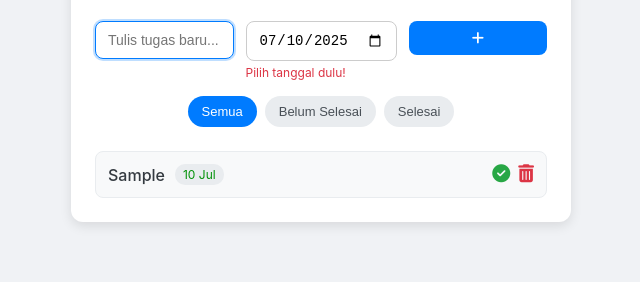
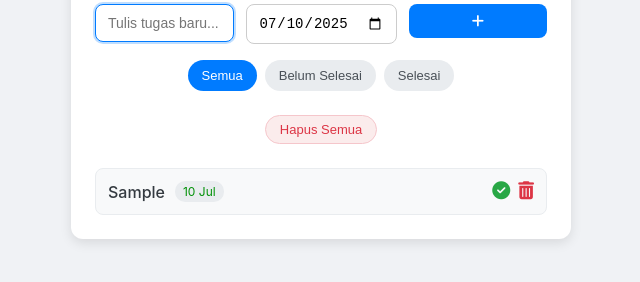
Before and after one commit to Revou-Coding-Camp/codingcamp-7-jul-25-erfianjunianto, a plain HTML site: page index.html in a window 1280 px wide. Both pictures are taken after typing "Sample" into the empty fields and a click on the button "Tambah Tugas". Shown: the part 328-610 px from the top of the page, without its empty margins (319-959 px from the left). Drawn offline with Linux system fonts and the light colour scheme.

Commit message:
add fitur hapus semua

```diff
--- a/css/style.css
+++ b/css/style.css
@@ -1,4 +1,4 @@
-/* --- Reset & Pengaturan Dasar --- */
+
 * {
     margin: 0;
     padding: 0;
@@ -16,7 +16,7 @@ body {
     padding: 20px;
 }
 
-/* --- Kontainer Utama --- */
+/* --- Kontainer --- */
 .app-container {
     width: 100%;
     max-width: 500px;
@@ -42,7 +42,7 @@ header p {
     color: #6c757d;
 }
 
-/* --- Form Input --- */
+
 #todo-form {
     display: flex;
     flex-wrap: wrap;
@@ -85,7 +85,6 @@ header p {
     background-color: #0056b3;
 }
 
-/* --- Validasi Error --- */
 #validation-error {
     color: #dc3545;
     font-size: 12px;
@@ -109,7 +108,6 @@ header p {
     border-color: #dc3545;
 }
 
-/* --- Tombol Filter --- */
 .filter-buttons {
     display: flex;
     justify-content: center;
@@ -139,7 +137,32 @@ header p {
     color: white;
 }
 
-/* --- Daftar To-Do --- */
+.extra-actions {
+    display: flex;
+    justify-content: center;
+    margin-bottom: 24px;
+}
+
+#delete-all-btn {
+    background-color: #fbecec;
+    color: #dc3545;
+    border: 1px solid #f5c6cb;
+    padding: 6px 14px;
+    border-radius: 20px;
+    font-size: 13px;
+    font-weight: 500;
+    cursor: pointer;
+    transition: background-color 0.2s, color 0.2s, border-color 0.2s;
+    display: none; /* Sembunyi secara default */
+}
+
+#delete-all-btn:hover {
+    background-color: #f8d7da;
+    color: #721c24;
+    border-color: #f1b0b7;
+}
+
+/* --- mengatur daftar To-Do --- */
 #todo-list {
     list-style: none;
     space-y: 12px; /* simulasi space-y */
@@ -182,13 +205,12 @@ header p {
     white-space: nowrap;
 }
 
-/* Style untuk tugas yang selesai */
+/* untuk tugas yang sudah selesai */
 .todo-item.completed .todo-text {
     text-decoration: line-through;
     color: #adb5bd;
 }
 
-/* Tombol Aksi (Selesai & Hapus) */
 .todo-actions {
     display: flex;
     gap: 8px;
--- a/index.html
+++ b/index.html
@@ -46,6 +46,11 @@
             <button data-filter="completed" class="filter-btn">Selesai</button>
         </div>
 
+        <!-- Tombol Aksi Tambahan -->
+        <div class="extra-actions">
+            <button id="delete-all-btn" title="Hapus semua tugas">Hapus Semua</button>
+        </div>
+
         <!-- Daftar To-Do -->
         <div class="todo-container">
             <ul id="todo-list">
--- a/js/script.js
+++ b/js/script.js
@@ -8,6 +8,7 @@ document.addEventListener('DOMContentLoaded', () => {
     const validationErrorDate = document.getElementById('validation-error-date');
     const filterBtns = document.querySelectorAll('.filter-btn');
     const filterContainer = document.querySelector('.filter-buttons');
+    const deleteAllBtn = document.getElementById('delete-all-btn');
 
     // Mengambil data dari localStorage atau menggunakan array kosong
     let todos = JSON.parse(localStorage.getItem('todos')) || [];
@@ -35,6 +36,8 @@ document.addEventListener('DOMContentLoaded', () => {
             if (activeFilter === 'pending') return !todo.completed;
             return true; // 'all'
         });
+
+        deleteAllBtn.style.display = todos.length > 0 ? 'inline-block' : 'none';
 
         if (filteredTodos.length === 0) {
             todoList.innerHTML = `<p class="empty-list-message">Belum ada tugas.</p>`;
@@ -88,7 +91,7 @@ document.addEventListener('DOMContentLoaded', () => {
             todoDate.classList.add('invalid');
             return;
         } else {
-            validationErrorDate.style.display = 'block';
+            validationErrorDate.style.display = 'none';
             todoDate.classList.remove('invalid');
         }
 
@@ -146,11 +149,19 @@ document.addEventListener('DOMContentLoaded', () => {
         renderTodos(); // Render ulang list sesuai filter
     };
 
+    const deleteAllTodos = () => {
+        if (todos.length > 0) {
+            todos = [];
+            saveTodos();
+            renderTodos();
+        }
+    };
+
     // --- Event Listeners ---
     todoForm.addEventListener('submit', addTodo);
     todoList.addEventListener('click', handleListClick);
     filterContainer.addEventListener('click', handleFilterClick);
-
+    deleteAllBtn.addEventListener('click', deleteAllTodos);
     // --- Inisialisasi ---
     todoDate.valueAsDate = new Date();
     renderTodos();
```
